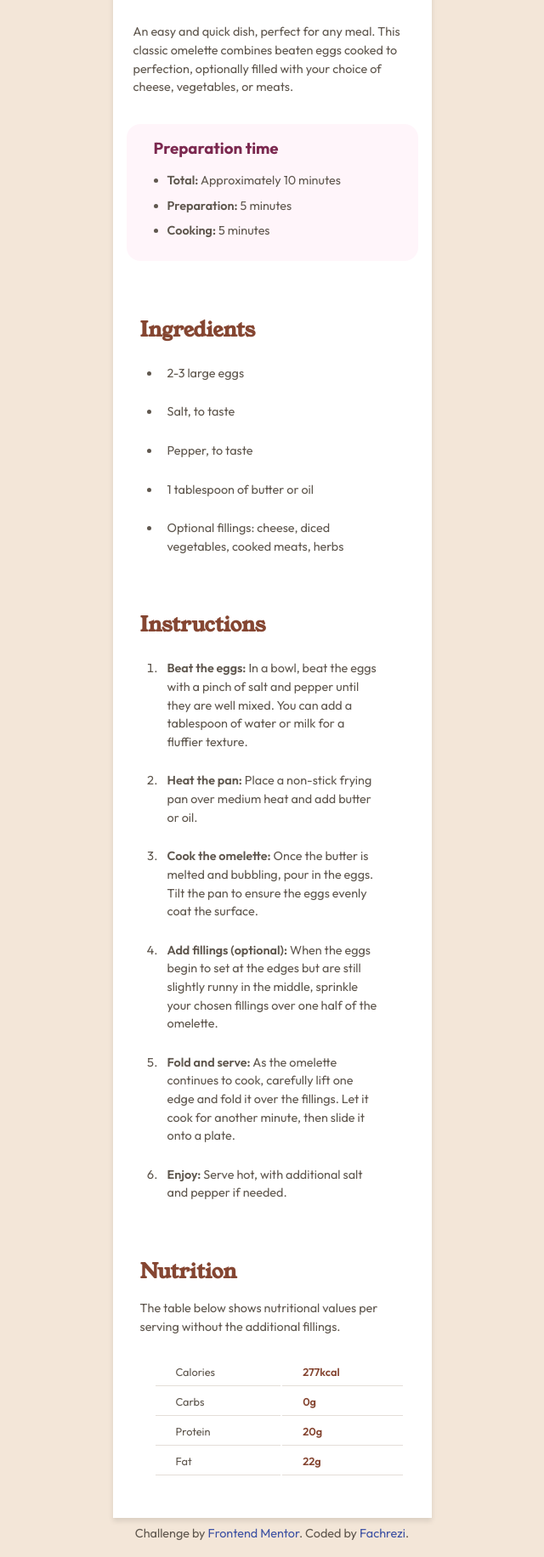
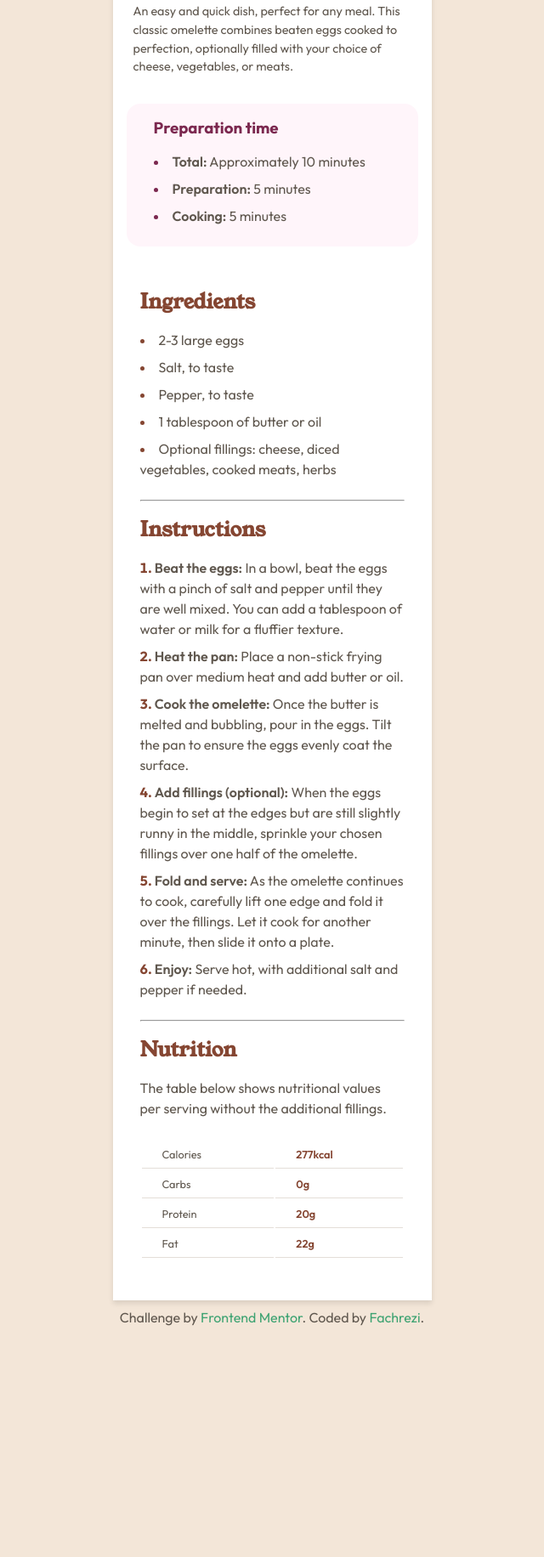
Before and after one commit to Fbeye04/Recipe-page, a plain HTML site: page index.html in a window 1280 px wide. Shown: the part 290-2122 px from the top of the page at 85% size, without its empty margins (320-960 px from the left). After the commit the page ends 1868 px from the top, so only its background shows below. Drawn offline with Linux system fonts and the light colour scheme.

Commit message:
update html and css

```diff
--- a/index.html
+++ b/index.html
@@ -64,6 +64,8 @@
             </ul>
           </section>
 
+          <hr />
+
           <section id="instructions">
             <h2>Instructions</h2>
             <ol>
@@ -97,6 +99,8 @@
               </li>
             </ol>
           </section>
+
+          <hr />
 
           <section id="nutrition">
             <h2>Nutrition</h2>
--- a/style.css
+++ b/style.css
@@ -42,15 +42,17 @@ h1 {
   font-family: "Young Serif", serif;
   font-size: 2rem;
   color: var(--title-color);
-  margin-bottom: 1rem;
+  margin-bottom: 0.5rem;
+  font-weight: 400;
 }
 
 h2 {
   font-family: "Young Serif", serif;
   font-size: 1.5rem;
   color: var(--bold-color);
-  margin-top: 2rem;
+  margin-top: 1rem;
   margin-bottom: 1rem;
+  padding: 0;
 }
 
 p,
@@ -58,6 +60,10 @@ li {
   font-size: 1rem;
   line-height: 1.5;
   margin-bottom: 0.5rem;
+}
+
+li {
+  list-style: inside;
 }
 
 .card-header img {
@@ -70,16 +76,8 @@ li {
   padding: 1.5rem;
 }
 
-.card-header .header-description #title {
-  font-size: 2rem;
-  font-family: "Young Serif", system-ui;
-  font-weight: 400;
-  color: var(--title-color);
-}
-
 .card-header .header-description #header-paragraf {
   font-size: 0.9rem;
-  padding-top: 1rem;
 }
 
 .card-header #preparation-time {
@@ -94,44 +92,34 @@ li {
   padding-bottom: 1rem;
 }
 
-.card-header #preparation-time ul {
-  padding: 0 1rem;
+#preparation-time li::marker {
+  color: var(--preparation-color);
 }
 
 span {
   font-weight: 600;
 }
 
-.card-header #preparation-time ul li {
-  padding: 0;
-}
-
 .card-body {
   padding: 2rem;
-}
-
-.card-body ul,
-.card-body ol {
-  padding: 0 1.5rem;
-}
-
-.card-body ul li,
-.card-body ol li {
-  padding: 0.5rem;
 }
 
 .card-body section {
   padding-bottom: 1rem;
 }
 
-p,
-li {
-  font-size: 0.9rem;
+.card-body #instructions li {
+  list-style: inside decimal;
+}
+
+#instructions li::marker,
+#ingredients li::marker {
+  color: var(--bold-color);
+  font-weight: 700;
 }
 
 table {
   width: 100%;
-  padding-left: 1rem;
   padding-top: 1rem;
 }
 
@@ -152,16 +140,20 @@ td {
   font-size: 0.8rem;
 }
 
+hr {
+  width: 1;
+  color: var(--another-color);
+}
+
 .attribution {
   bottom: 0;
   right: 0;
   left: 0;
   padding: 0.5rem;
-  font-size: 0.5rem;
   text-align: center;
 }
 
 .attribution a {
-  color: hsl(228, 45%, 44%);
+  color: hsl(151, 45%, 44%);
   text-decoration: none;
 }
```
